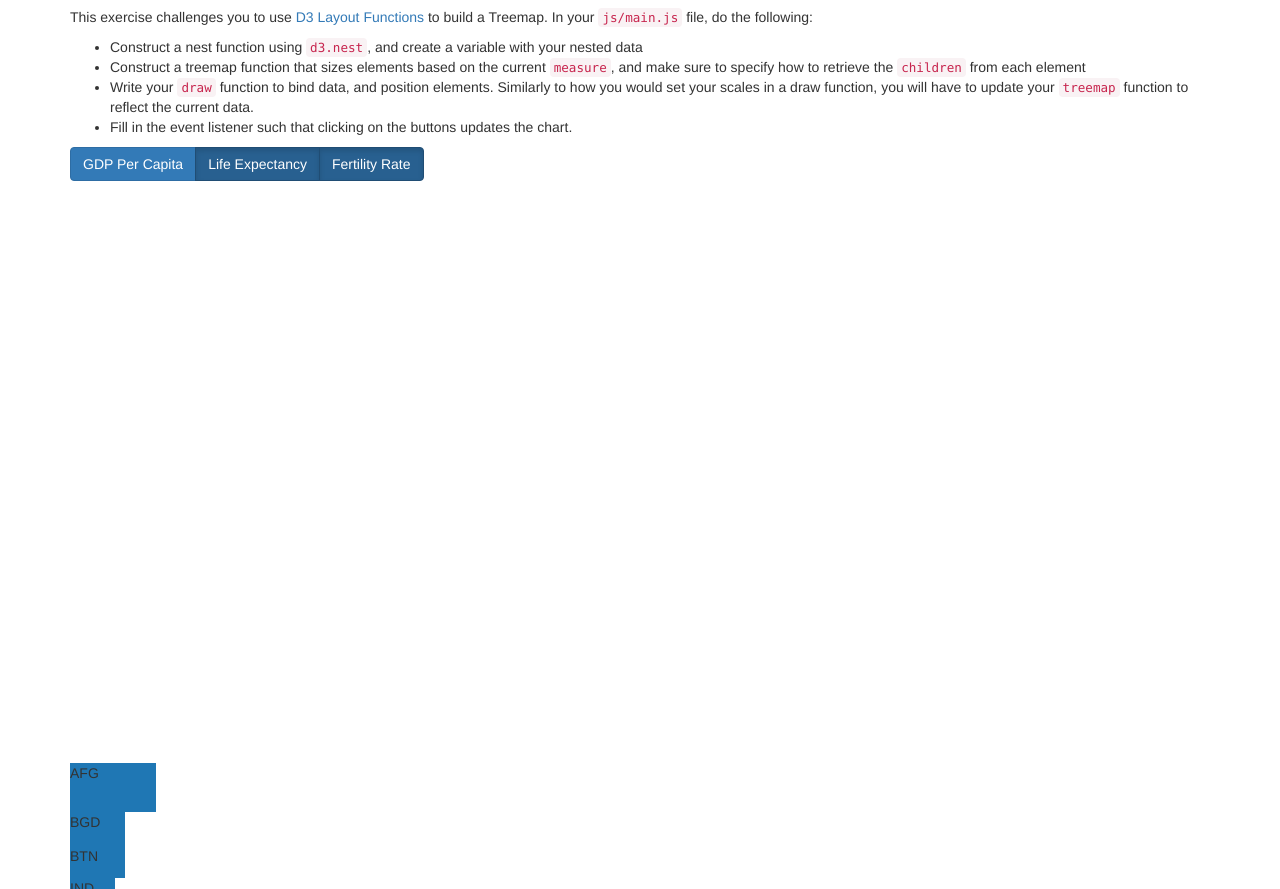
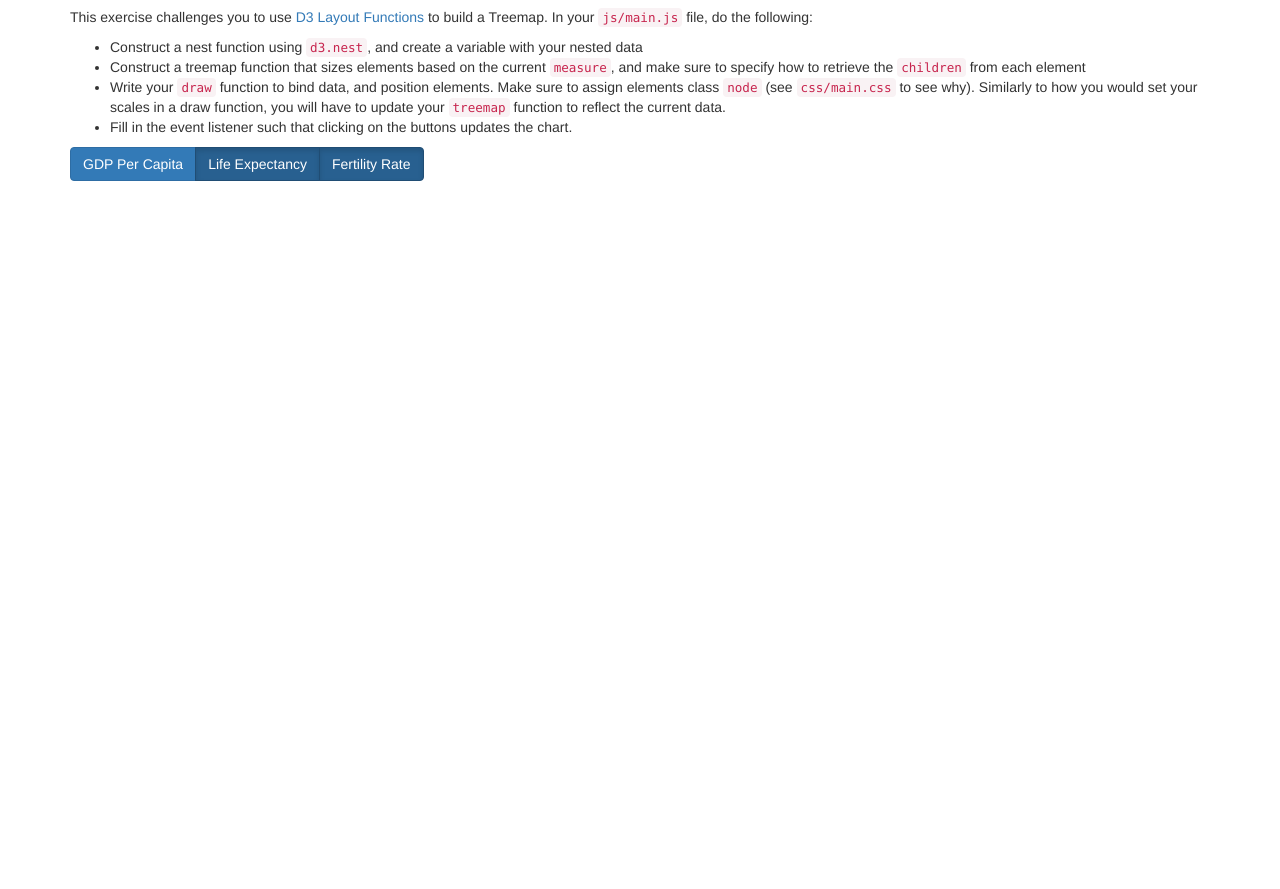
Before and after one commit to ztianai/m14-layouts, a plain HTML site: page exercise-1/index.html in a window 1280 px wide. Shown: the part 63-952 px from the top of the page. After the commit the page ends 800 px from the top, so only its background shows below. Drawn offline with nearby package versions, Linux system fonts and the light colour scheme.

Commit message:
Removed answers to exercise 1

```diff
--- a/exercise-1/index.html
+++ b/exercise-1/index.html
@@ -21,7 +21,7 @@
 			<ul>
 				<li>Construct a nest function using <code>d3.nest</code>, and create a variable with your nested data</li>
 				<li>Construct a treemap function that sizes elements based on the current <code>measure</code>, and make sure to specify how to retrieve the <code>children</code> from each element</li>
-				<li>Write your <code>draw</code> function to bind data, and position elements. Similarly to how you would set your scales in a draw function, you will have to update your <code>treemap</code> function to reflect the current data.</li>
+				<li>Write your <code>draw</code> function to bind data, and position elements. Make sure to assign elements class <code>node</code> (see <code>css/main.css</code> to see why). Similarly to how you would set your scales in a draw function, you will have to update your <code>treemap</code> function to reflect the current data.</li>
 				<li>Fill in the event listener such that clicking on the buttons updates the chart.</li>
 			</ul>
 		</div>
--- a/exercise-1/js/main.js
+++ b/exercise-1/js/main.js
@@ -31,47 +31,21 @@ $(function() {
 		}
 
 		// Construct a nest function using `d3.nest`, and create a variable with your nested data
-		var nestedData = d3.nest() // function that returns a function...
-								 .key(function(d){return d.region;})
-								 .entries(data);
 
-		 // Construct a treemap function that sizes elements based on the current `measure`, and
-		 // Make sure to specify how to retrieve the `children` from each element
-		 var treemap = d3.layout.treemap() // function that returns a function!
-		 		.size([width, height]) // set size: scaling will be done internally
-		 		.sticky(true) // If data changes, keep elements in the same position
-		 		.value(function(d) {return d[measure];}) // Assert value to be used to
-		 		.children(function(d){return d.values;}); // Determine how the function will find the children of each node
+		// Construct a treemap function that sizes elements based on the current `measure`, and
+		// Make sure to specify how to retrieve the `children` from each element
+
 
 		// Write your `draw` function to bind data, and position elements
-		var draw = function() {
-			// Set the `value` property of your `treemap` fucntion, as it may have changed
-			treemap.value(function(d) {return d[measure];});
 
-			// Bind your data to a selection of node elements
-			var nodes = div.selectAll(".node").data(treemap.nodes({values:nestedData}));
-
-			// Enter and append elements, then position them by using `.call`
-			nodes.enter()
-					 .append("div")
-					 .attr('class', 'node')
-					 .text(function(d){return d.country_code}) // Set text: a big advantage of using divs over rects
-				   .call(position); // This prevents a strange transition on enter()
-
-			// Update the nodes
-			nodes.transition().duration(500).call(position);
-		}
 
 		// Call your draw function
-		draw();
+
 
 		// Listen to change events on the input elements
 		$("input").on('change', function() {
-			// Set your measure variable to the value (which is used in the draw funciton)
-			measure = $(this).val();
 
-			// Draw your elements
-			draw();
+
 		});
 
 	});
```
